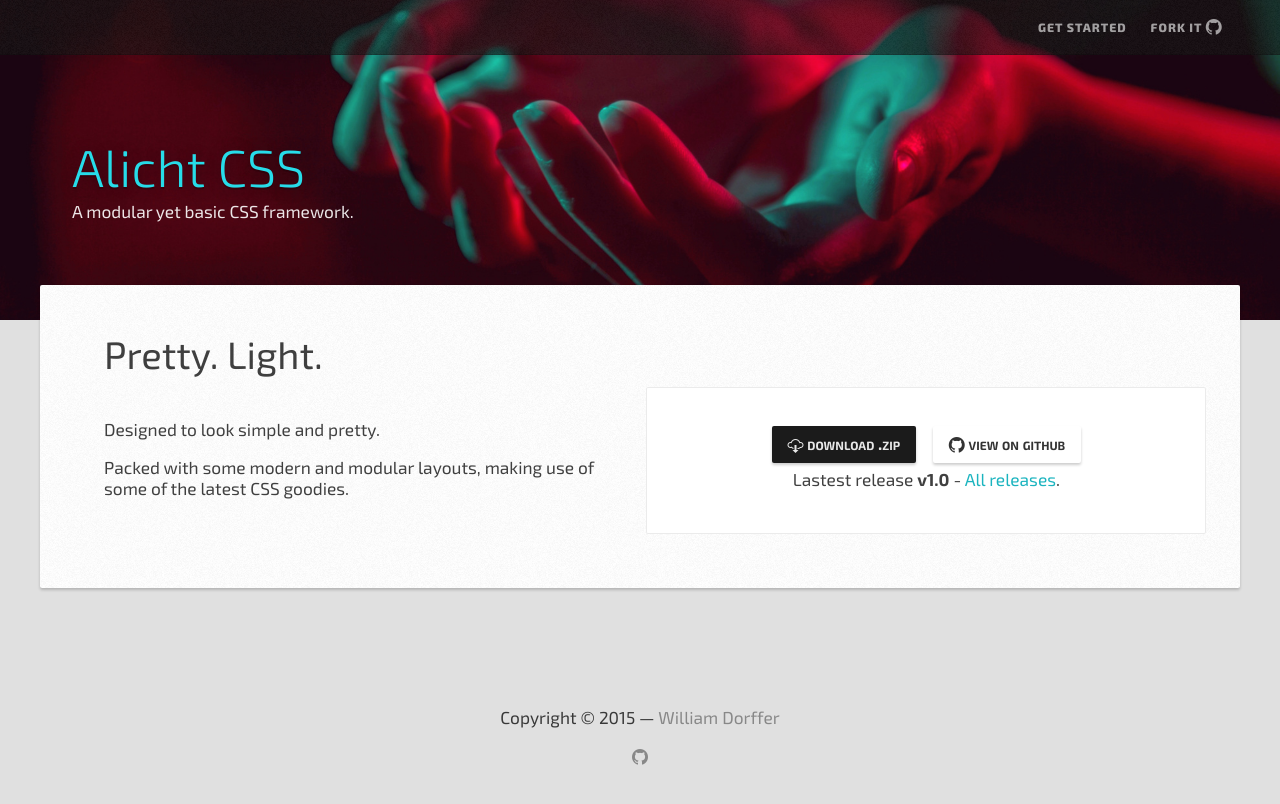
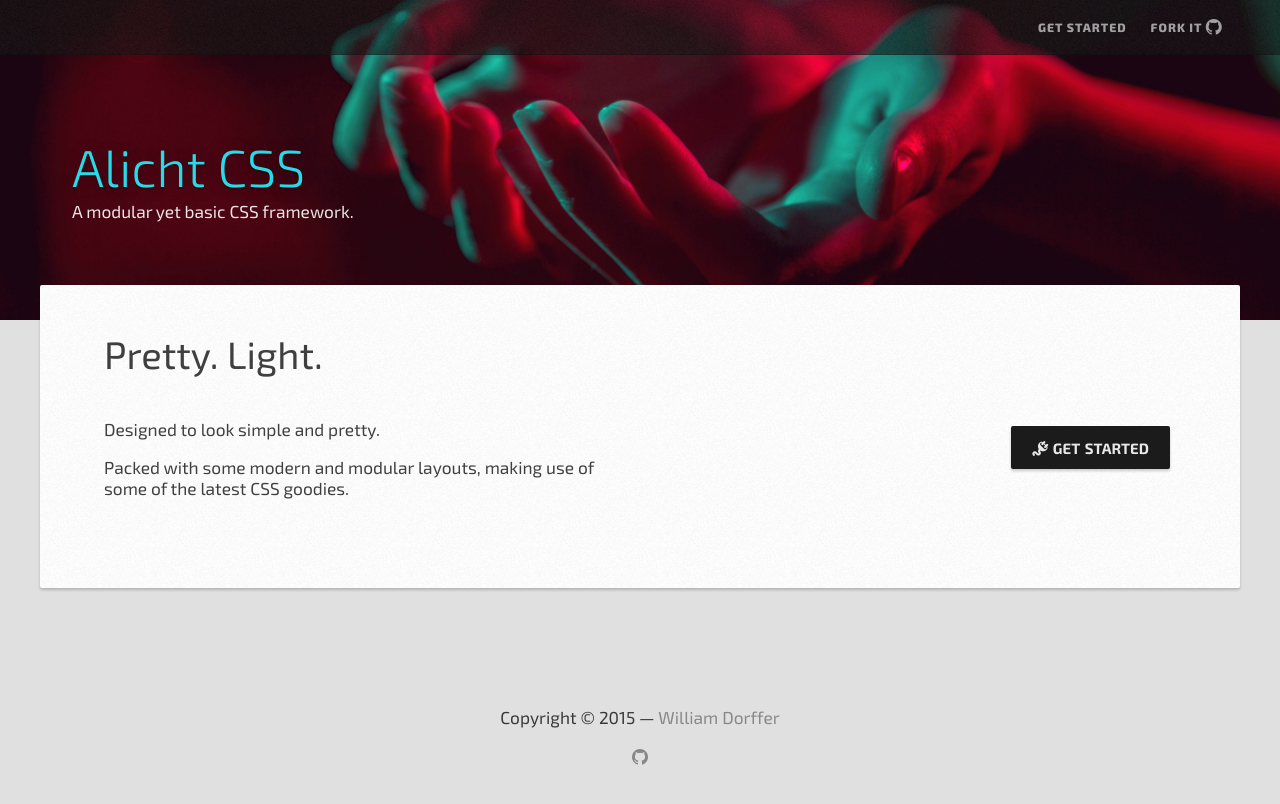
Before and after one commit to nileane/alicht, a Jekyll site: the page built from pages/index.html, in a window 1280 px wide. Shown: the top 804 px of the page. Built offline with Jekyll 4.4.1, drawn with Linux system fonts in a browser that asks for light colours.

Commit message:
Only Get Started button on homepage

```diff
--- a/pages/index.html
+++ b/pages/index.html
@@ -22,11 +22,9 @@ home: 1
 				<p>Designed to look simple and pretty.</p>
 				<p>Packed with some modern and modular layouts, making use of some of the latest CSS goodies.</p>
 			</div>
-			<div class="tile box centered">
+			<div class="tile righted">
 				<p>
-					<a href="https://github.com/archost/alicht/archive/v1.0.zip" class="button primary"><span class="octicon octicon-cloud-download"></span> Download .zip</a>
-					<a href="https://github.com/archost/alicht" class="button"><span class="octicon octicon-mark-github"></span> View on Github</a><br>
-					Lastest release <strong>v1.0</strong> - <a href="https://github.com/archost/alicht/releases">All releases</a>.
+					<a href="/overview.html" class="button big primary"><span class="octicon octicon-plug"></span> Get Started</a>
 				</p>
 			</div>
 		</div>
```
